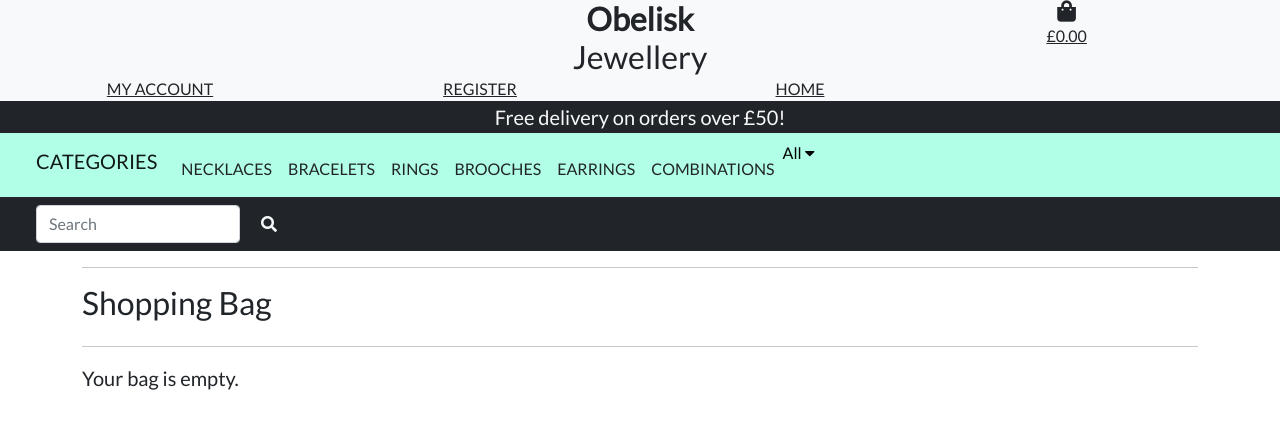
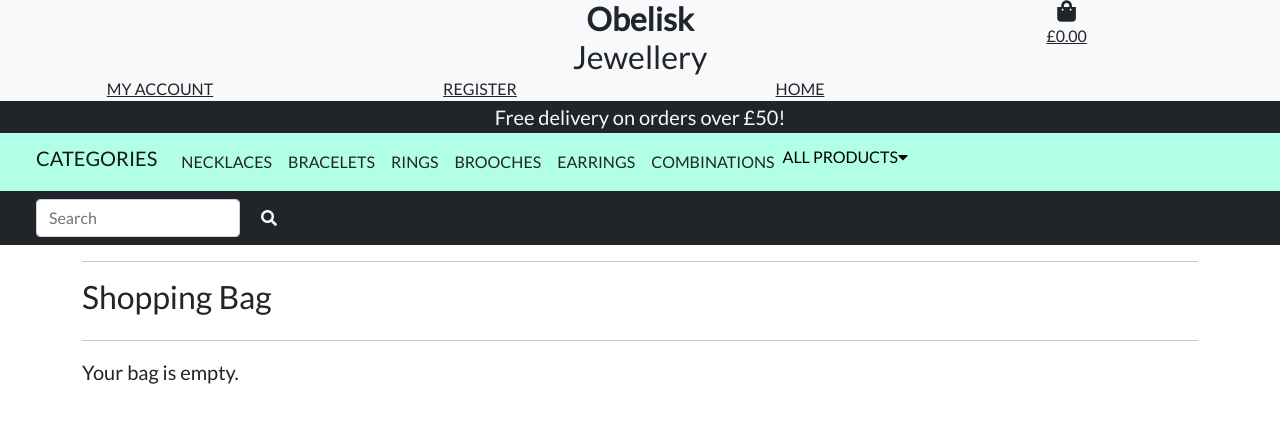
Before and after one commit to sanson0/obelisk_jewellery, a Django app: page /bag/ in a window 1280 px wide. Shown: the top 429 px of the page. Run offline with Django 3.2, Linux system fonts and the light colour scheme; parts of the project's set-up code (start-up, migrations or seed data) failed here and were passed over; some libraries are stand-ins or nearby versions.

Commit message:
Categories navbar style fix

```diff
--- a/templates/base.html
+++ b/templates/base.html
@@ -135,40 +135,40 @@
             <div class="collapse navbar-collapse" id="navbarNavDropdown">
               <ul class="navbar-nav">
                 <li class="nav-item">
-                  <a class="nav-link text-uppercase text-dark pt-3" aria-current="page"
+                  <a class="nav-link text-uppercase text-dark" aria-current="page"
                     href="{% url 'products' %}?category=necklaces">Necklaces</a>
                 </li>
                 <li class="nav-item">
-                  <a class="nav-link text-uppercase text-dark pt-3" aria-current="page"
+                  <a class="nav-link text-uppercase text-dark" aria-current="page"
                     href="{% url 'products' %}?category=bracelets">Bracelets</a>
                 </li>
                 <li class="nav-item">
-                  <a class="nav-link text-uppercase text-dark pt-3" aria-current="page"
+                  <a class="nav-link text-uppercase text-dark" aria-current="page"
                     href="{% url 'products' %}?category=rings">Rings</a>
                 </li>
                 <li class="nav-item">
-                  <a class="nav-link text-uppercase text-dark pt-3" aria-current="page"
+                  <a class="nav-link text-uppercase text-dark" aria-current="page"
                     href="{% url 'products' %}?category=brooches">Brooches</a>
                 </li>
                 <li class="nav-item">
-                  <a class="nav-link text-uppercase text-dark pt-3" aria-current="page"
+                  <a class="nav-link text-uppercase text-dark" aria-current="page"
                     href="{% url 'products' %}?category=earrings">Earrings</a>
                 </li>
                 <li class="nav-item">
-                  <a class="nav-link text-uppercase text-dark pt-3" aria-current="page"
+                  <a class="nav-link text-uppercase text-dark" aria-current="page"
                     href="{% url 'products' %}?category=combinations">Combinations</a>
                 </li>
                 <li class="nav-item">
                   <div class="dropdown">
-                    <button class="dropbtn ml-4" style="background-color: rgb(177, 260, 230);">
-                      <h6>All <i class="fas fa-caret-down"></i></h6>
+                    <button class="dropbtn" style="background-color: rgb(177, 260, 230);">
+                      <h6  class="text-uppercase" style="padding-top: 5px;">All Products<i class="fas fa-caret-down"></i></h6>
                     </button>
                     <div class="dropdown-content">
                       <a href="{% url 'products' %}?sort=price&direction=asc">Sort by price</a>
                       <a href="{% url 'products' %}?sort=rating&direction=desc">Sort by rating</a>
                       <a href="{% url 'products' %}?sort=category&direction=asc">Sort by category</a>
                       <a href="{% url 'products' %}?category=sale">Sale</a>
-                      <a href="{% url 'products' %}">All products</a>
+                      <a href="{% url 'products' %}">All Products</a>
                     </div>
                   </div>
                 </li>
```
